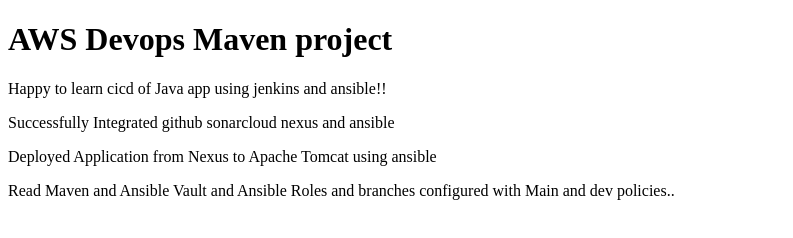
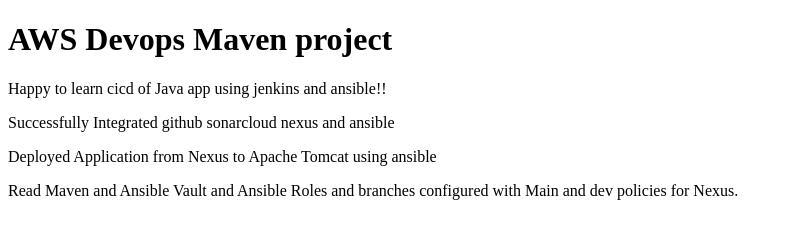
Before and after one commit to ijazclouddev/CI-CD-Pipeline-with-Jenkins-deploy-tomcat, a plain HTML site: page src/main/webapp/index.html in a window 1280 px wide. Shown: the whole page, without its empty margins (0-793 px from the left). Drawn offline with Linux system fonts and the light colour scheme.

Commit message:
Update index.html

```diff
--- a/src/main/webapp/index.html
+++ b/src/main/webapp/index.html
@@ -8,6 +8,6 @@
     <p>Happy to learn cicd of Java app using jenkins and ansible!!</p>
     <p> Successfully Integrated github sonarcloud nexus and ansible</p>
     <p> Deployed Application from Nexus to Apache Tomcat using ansible</p>
-    <p> Read Maven and Ansible Vault and Ansible Roles and branches configured with Main and dev policies..</p>
+    <p> Read Maven and Ansible Vault and Ansible Roles and branches configured with Main and dev policies for Nexus.</p>
   </body>
 </html>
```
